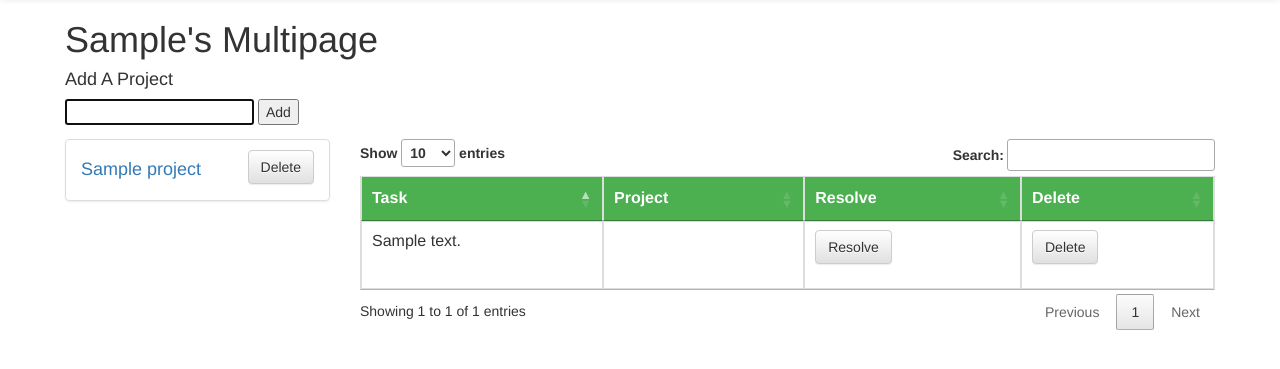
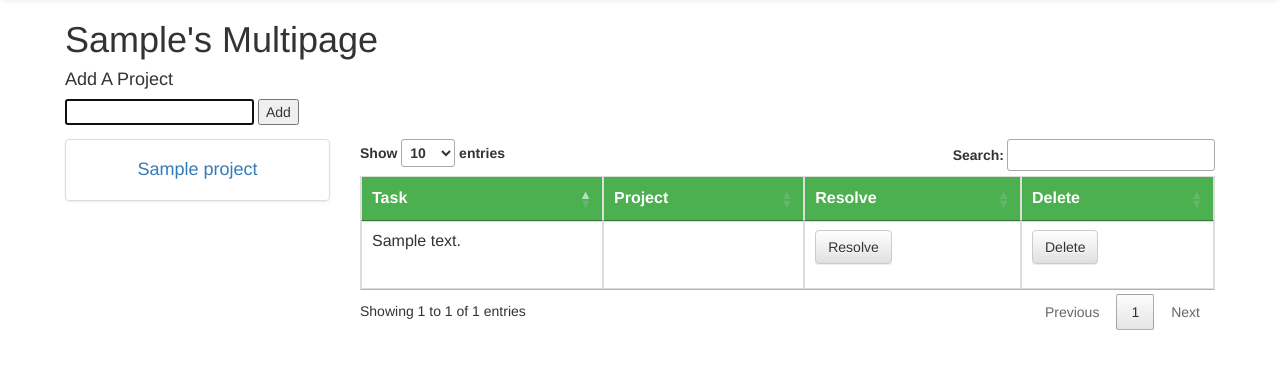
Before and after one commit to BishopJustice/MultiPage, a Flask app: template app/templates/index.html in a window 1280 px wide. Shown: the part 52-421 px from the top of the page. Run offline with Flask 2, Linux system fonts and the light colour scheme; tables that the repository leaves empty hold one stand-in row (values such as "Sample post"); the template is opened without the code that fills it: values that come from a table or form of the project are taken from there, most other values are stand-ins (such as "Sample title", 1, 10 or a date in 2020); some libraries are stand-ins or nearby versions.

Commit message:
Got rid of delete project function on index page

```diff
--- a/app/static/functions.js
+++ b/app/static/functions.js
@@ -1,10 +1,11 @@
+$(document).ready(function() {
+                $('#dtable').DataTable();
+            } );
+
+
 function toggler(id){
     $(id).toggle()
 }
-
-$(document).ready(function() {
-                $('#dtable').DataTable();
-            } );
 
 function check_project_len(){
     item = document.getElementById('addproject').value;
--- a/app/static/styles.css
+++ b/app/static/styles.css
@@ -39,6 +39,10 @@ form label {
     margin-bottom: 0px
 }
 
+.list-group-item{
+    text-align: center;
+}
+
 .glyphicon {
     font-size: 3em;
 }
@@ -54,6 +58,8 @@ form label {
 #error{
     display: none;
 }
+
+
  /*
 form input#name,
 form input#email,
--- a/app/templates/index.html
+++ b/app/templates/index.html
@@ -19,10 +19,8 @@
                     <ul class="list-group">
                         {% for project in projects%}
                             <li class="list-group-item">
-                                <h4 class="pull-left"><a href="{{ url_for('project', pid=project.pid)}}">{{project.name}}</a></h4>
-                                <form  action="{{ url_for('delete_project', pid=project.pid) }}" method="post">
-                                    <button type="submit" class="btn btn-default pull-right">Delete</button>
-                                </form></li>
+                                <h4><a href="{{ url_for('project', pid=project.pid)}}">{{project.name}}</a></h4>
+                                </li>
                             {% endfor %}
                         </ul>
                     </div>
```
